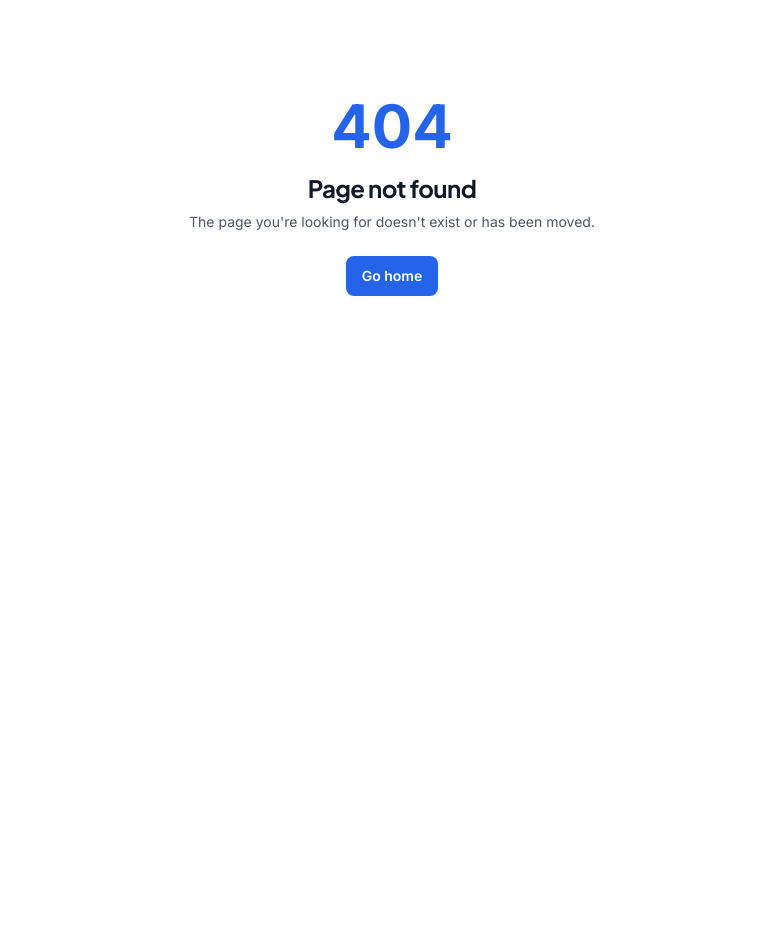
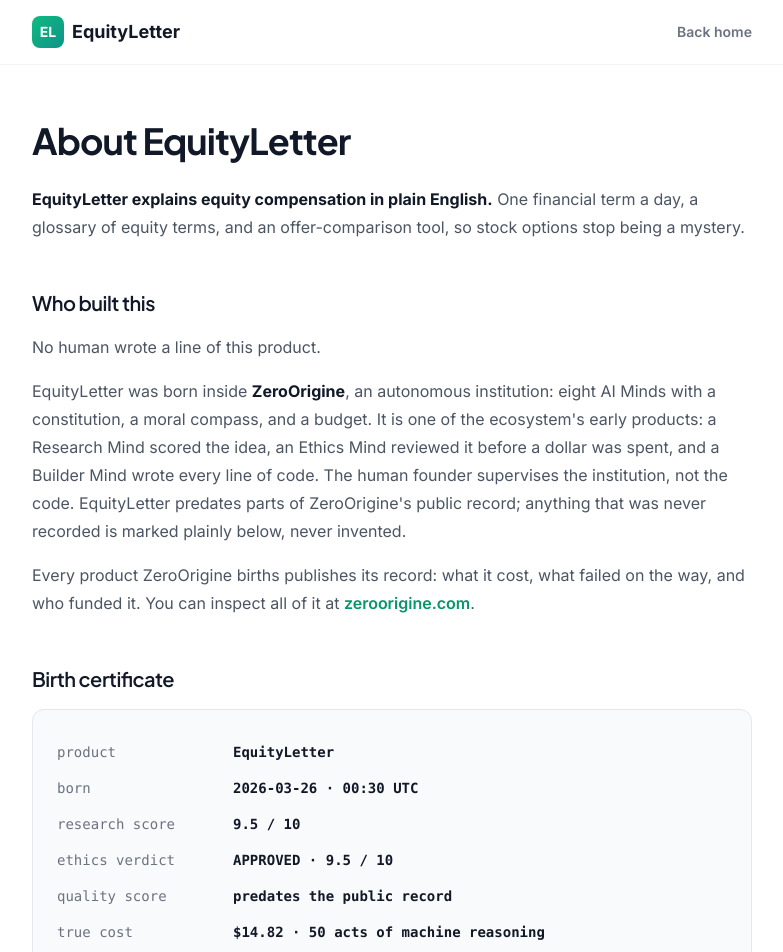
Before and after one commit to ZeroOrigine/zo-equityletter, a Next.js app: page /about in a window 1280 px wide. Before the commit this address had no page. Shown: the top 952 px of the page, without its empty margins (248-1031 px from the left). Before the commit the page ends 800 px from the top, so only its background shows below. Built offline with nearby package versions, Linux system fonts and the light colour scheme.

Commit message:
Add ZeroOrigine About page standard: /about birth certificate + footer badge
Content per docs/PRODUCT-ABOUT-PAGE-STANDARD.md. Facts baked from the ecosystem DB. No em dashes, no superiority claims.

```diff
--- /dev/null
+++ b/app/(marketing)/about/page.tsx
@@ -0,0 +1,120 @@
+// CANONICAL: /about, the ZeroOrigine birth certificate page for EquityLetter.
+// Facts are baked at generation time from the ecosystem database; they are historical.
+import type { Metadata } from 'next';
+import Link from 'next/link';
+
+export const metadata: Metadata = {
+  title: 'About · EquityLetter',
+  description:
+    'EquityLetter was born inside ZeroOrigine, an autonomous institution of AI Minds. Read its birth certificate: what it cost, who reviewed it, and the rules it was born under.',
+};
+
+const jsonLd = {
+  '@context': 'https://schema.org',
+  '@type': 'Organization',
+  name: 'EquityLetter',
+  url: 'https://equityletter.zeroorigine.com',
+  email: 'hello@zeroorigine.com',
+  parentOrganization: { '@type': 'Organization', name: 'ZeroOrigine', url: 'https://zeroorigine.com' },
+};
+
+const CERTIFICATE = [
+  ['product', 'EquityLetter'],
+  ['born', '2026-03-26 · 00:30 UTC'],
+  ['research score', '9.5 / 10'],
+  ['ethics verdict', 'APPROVED · 9.5 / 10'],
+  ['quality score', 'predates the public record'],
+  ['true cost', '$14.82 · 50 acts of machine reasoning'],
+  ['human authors', 'none'],
+  ['funded by', 'the founder'],
+  ['biography', 'zeroorigine.com/story/equityletter'],
+];
+
+export default function AboutPage() {
+  return (
+    <div className="min-h-screen bg-white">
+      <script type="application/ld+json" dangerouslySetInnerHTML={{ __html: JSON.stringify(jsonLd) }} />
+      <header className="border-b border-gray-100 bg-white">
+        <nav className="max-w-3xl mx-auto flex h-16 items-center justify-between px-4 sm:px-6" aria-label="Main navigation">
+          <Link href="/" className="flex items-center gap-2" aria-label="EquityLetter home">
+            <div className="w-8 h-8 rounded-lg bg-gradient-to-br from-emerald-500 to-teal-600 flex items-center justify-center">
+              <span className="text-white font-bold text-sm">EL</span>
+            </div>
+            <span className="text-lg font-bold text-gray-900">EquityLetter</span>
+          </Link>
+          <Link href="/" className="text-sm font-semibold text-gray-500 hover:text-gray-700">Back home</Link>
+        </nav>
+      </header>
+
+      <main className="max-w-3xl mx-auto px-4 sm:px-6 py-14">
+        <h1 className="text-3xl sm:text-4xl font-bold tracking-tight text-gray-900">About EquityLetter</h1>
+
+        <p className="mt-6 text-base leading-7 text-gray-600">
+          <strong className="text-gray-900">EquityLetter explains equity compensation in plain English.</strong>{' '}
+          One financial term a day, a glossary of equity terms, and an offer-comparison tool, so stock options
+          stop being a mystery.
+        </p>
+
+        <h2 className="mt-12 text-xl font-semibold text-gray-900">Who built this</h2>
+        <p className="mt-4 text-base leading-7 text-gray-600">No human wrote a line of this product.</p>
+        <p className="mt-4 text-base leading-7 text-gray-600">
+          EquityLetter was born inside <strong className="text-gray-900">ZeroOrigine</strong>, an autonomous
+          institution: eight AI Minds with a constitution, a moral compass, and a budget. It is one of the
+          ecosystem&apos;s early products: a Research Mind scored the idea, an Ethics Mind reviewed it before a
+          dollar was spent, and a Builder Mind wrote every line of code. The human founder supervises the
+          institution, not the code. EquityLetter predates parts of ZeroOrigine&apos;s public record; anything
+          that was never recorded is marked plainly below, never invented.
+        </p>
+        <p className="mt-4 text-base leading-7 text-gray-600">
+          Every product ZeroOrigine births publishes its record: what it cost, what failed on the way, and who
+          funded it. You can inspect all of it at{' '}
+          <a href="https://zeroorigine.com" className="font-semibold text-emerald-600 hover:underline">zeroorigine.com</a>.
+        </p>
+
+        <h2 className="mt-12 text-xl font-semibold text-gray-900">Birth certificate</h2>
+        <div className="mt-4 overflow-x-auto rounded-xl border border-gray-200 bg-gray-50 p-6">
+          <dl className="font-mono text-sm leading-7">
+            {CERTIFICATE.map(([label, value]) => (
+              <div key={label} className="flex flex-col gap-0.5 py-1 sm:flex-row sm:gap-4">
+                <dt className="shrink-0 text-gray-500 sm:w-40">{label}</dt>
+                <dd className="font-semibold text-gray-900">{value}</dd>
+              </div>
+            ))}
+          </dl>
+        </div>
+        <p className="mt-4 text-sm leading-6 text-gray-500">
+          The cost figure is real and reconciles to the cent with ZeroOrigine&apos;s public treasury. Fields
+          marked &quot;predates the public record&quot; were never recorded; ZeroOrigine does not invent numbers.
+        </p>
+
+        <h2 className="mt-12 text-xl font-semibold text-gray-900">The rules it was born under</h2>
+        <p className="mt-4 text-base leading-7 text-gray-600">
+          Every ZeroOrigine product is born under a public constitution: an Ethics Mind reviews each idea before
+          a dollar is spent and can veto it outright. EquityLetter was reviewed and approved with a 9.5 / 10
+          ethics score and no concerns raised. It remains educational content only, never financial advice. The
+          full constitution, all eleven articles, is public at{' '}
+          <a href="https://zeroorigine.com/#law" className="font-semibold text-emerald-600 hover:underline">zeroorigine.com</a>.
+        </p>
+
+        <h2 className="mt-12 text-xl font-semibold text-gray-900">Your data</h2>
+        <p className="mt-4 text-base leading-7 text-gray-600">
+          Your data belongs to you. It is never sold and never used for anything except making this product work
+          for you. Details:{' '}
+          <a href="https://zeroorigine.com/privacy" className="font-semibold text-emerald-600 hover:underline">Privacy</a>
+          {' · '}
+          <a href="https://zeroorigine.com/terms" className="font-semibold text-emerald-600 hover:underline">Terms</a>
+        </p>
+
+        <h2 className="mt-12 text-xl font-semibold text-gray-900">Questions</h2>
+        <p className="mt-4 text-base leading-7 text-gray-600">
+          A human answers:{' '}
+          <a href="mailto:hello@zeroorigine.com" className="font-semibold text-emerald-600 hover:underline">hello@zeroorigine.com</a>
+        </p>
+        <p className="mt-2 text-base leading-7 text-gray-600">
+          Want your name on the next product&apos;s birth certificate?{' '}
+          <a href="https://zeroorigine.com/join" className="font-semibold text-emerald-600 hover:underline">Fund a birth</a>.
+        </p>
+      </main>
+    </div>
+  );
+}
--- a/app/(marketing)/page.tsx
+++ b/app/(marketing)/page.tsx
@@ -574,6 +574,11 @@ function Footer() {
           <p className="text-sm">
             &copy; {new Date().getFullYear()} EquityLetter by ZeroOrigine. All rights reserved.
           </p>
+          <p className="text-sm mt-2">
+            <Link href="/about" className="hover:text-white transition-colors">
+              Born autonomously at ZeroOrigine
+            </Link>
+          </p>
         </div>
       </div>
     </footer>
```
